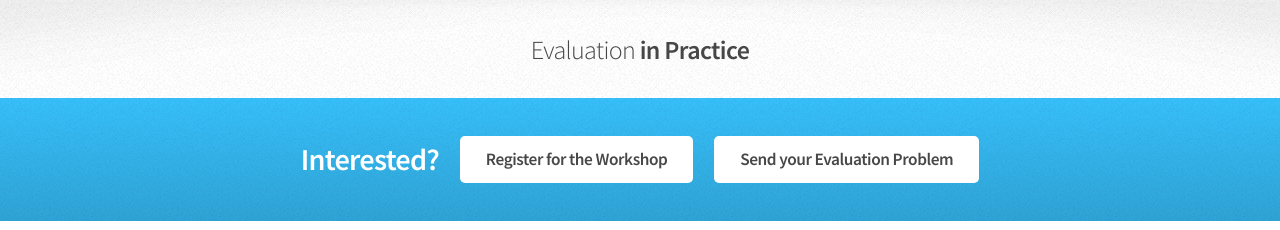
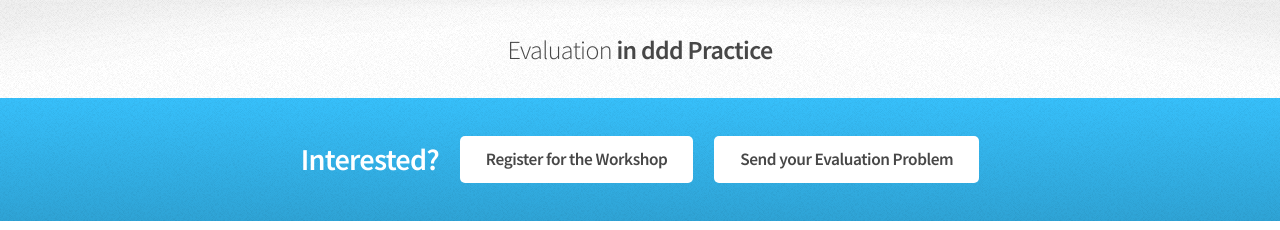
Before and after one commit to ekanou/RealEval, a Jekyll site: the page built from index.html, in a window 1280 px wide. Shown: the top 230 px of the page. Built offline with Jekyll 4.4.1, drawn with Linux system fonts in a browser that asks for light colours; the list of posts is cut into pages by our own code.

Commit message:
Update header.html

```diff
--- a/_includes/header.html
+++ b/_includes/header.html
@@ -38,6 +38,6 @@
 			<div id="header">
 
 				<!-- Logo -->
-					<h1><a href="{{ site.baseurl }}/index.html" id="logo"><em>Evaluation</em> in Practice</a></h1>
+					<h1><a href="{{ site.baseurl }}/index.html" id="logo"><em>Evaluation</em> in ddd Practice</a></h1>
 
 			</div>
```
